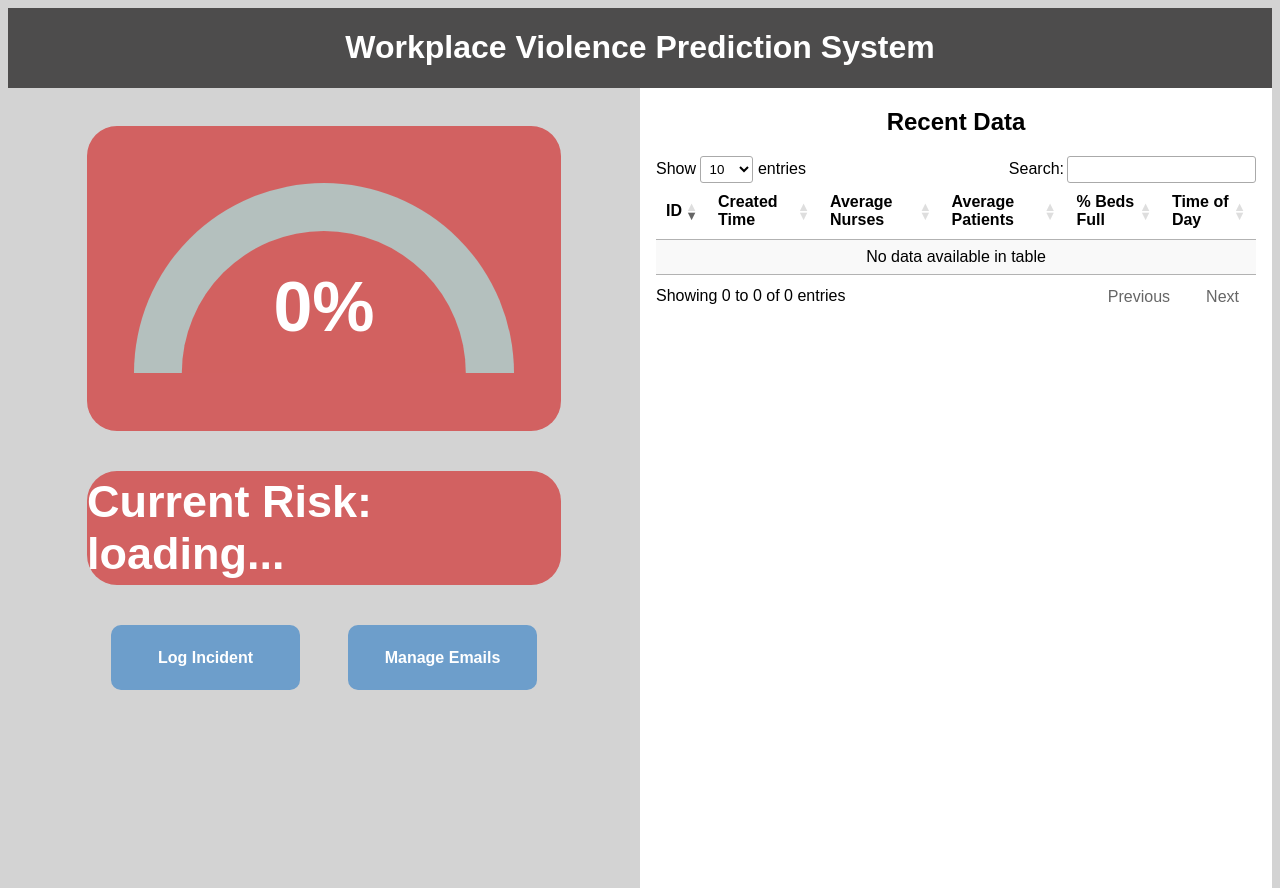
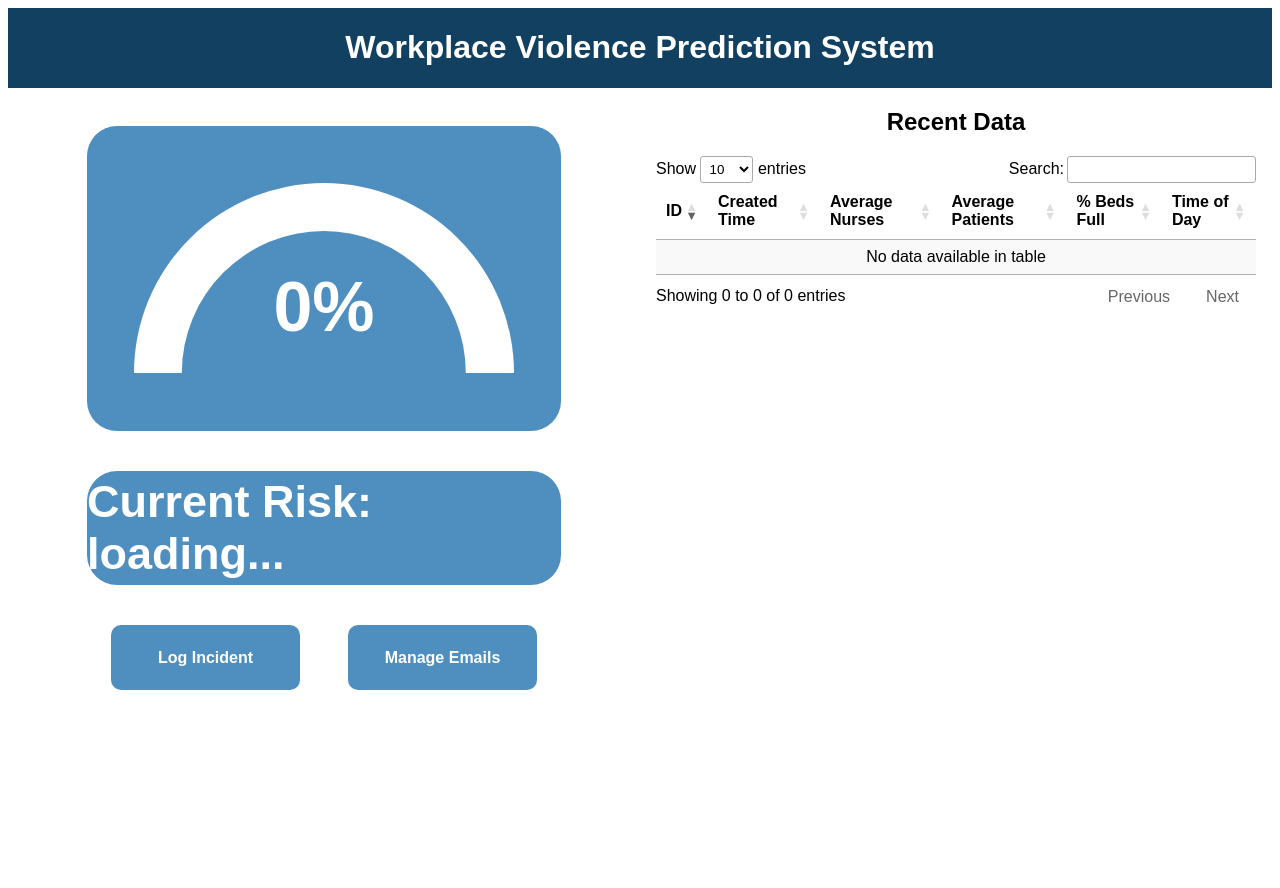
Before and after one commit to averybobbitt/workplace-violence-prediction-api, a Django app: template WorkplaceViolencePredictionAPI/API/templates/home.html in a window 1280 px wide. Run offline with Django 5.2, Linux system fonts and the light colour scheme; the template is opened without the code that fills it, so the values that code supplies are empty; some libraries are stand-ins or nearby versions.

Commit message:
fixed the issue with the color on the dial and changed UI color scheme

```diff
--- a/WorkplaceViolencePredictionAPI/API/static/css/home.css
+++ b/WorkplaceViolencePredictionAPI/API/static/css/home.css
@@ -1,11 +1,9 @@
 body {
     height: 100vh;
-    background-color: lightgray;
     font-family: Arial, Helvetica, sans-serif;
 }
 
 .body_container {
-    background-color: lightgray;
     display: flex;
     width: auto;
     height: 100%;
@@ -45,14 +43,14 @@ body {
     display: flex;
     align-items: center;
     justify-content: center;
-    background-color: #d26161;
+    background-color: #4F8FC0;
     grid-row: 1;
 }
 
 .risk_container {
     grid-row: 2;
     display: flex;
-    background-color: #d26161;
+    background-color: #4F8FC0;
     width: 75%;
     height: 15%;
     border-radius: 30px;
@@ -73,7 +71,7 @@ body {
     width: 100%;
     height: 0;
     padding-bottom: 50%;
-    background: #b4c0be;
+    background-color: white;
     position: relative;
     border-top-left-radius: 100% 200%;
     border-top-right-radius: 100% 200%;
@@ -82,11 +80,12 @@ body {
 
 .gauge_fill {
     position: absolute;
+    z-index: 0;
     top: 100%;
     left: 0;
     width: inherit;
     height: 100%;
-    background: red;
+    background:red;
     transform-origin: center top;
     transition: transform 0.2s ease-out;
 }
@@ -94,9 +93,10 @@ body {
 .gauge_cover {
     width: 75%;
     height: 150%;
-    background: rgba(224, 54, 54, 0.685);
+    background-color: #4F8FC0;
     border-radius: 50%;
     position: absolute;
+    z-index: 1000;
     top: 25%;
     left: 50%;
     transform: translateX(-50%);
@@ -113,6 +113,8 @@ body {
     font-weight: bold;
     color: white;
 }
+
+
 
 .button_container {
     display: flex;
@@ -135,7 +137,7 @@ body {
     font-weight: bold;
     vertical-align: center;
     border: none;
-    background-color: #6d9ecb;
+    background-color: #4F8FC0;
     color: white;
     border-radius: 10px;
 }
@@ -150,7 +152,7 @@ body {
 }
 
 .header {
-    background-color: #4d4c4c;
+    background-color: #114060;
     color: white;
     width: 100%;
     top: 0;
--- a/WorkplaceViolencePredictionAPI/API/static/js/home.js
+++ b/WorkplaceViolencePredictionAPI/API/static/js/home.js
@@ -30,7 +30,7 @@ function updateRisk(risk) {
         element.style.color = "red";
     } else if (!risk) {
         element.innerText = "NO";
-        element.style.color = "green";
+        element.style.color = "rgb(44, 241, 44)";
     } else {
         element.innerText = "ERROR";
         element.style.removeProperty("color");
```
